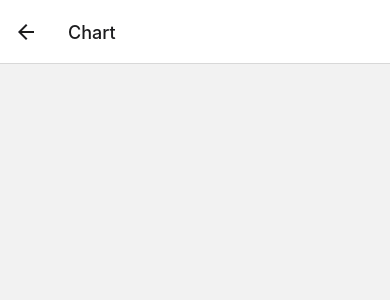
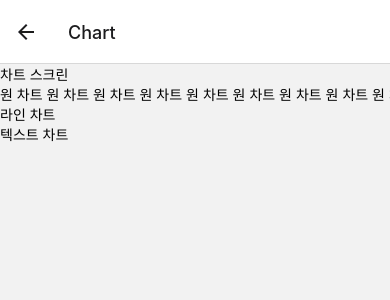
Before and after one commit to Tech5818/BookStage-Client, a React Native app: screen /Chart in a window 390 px wide. Shown: the top 300 px of the page. Built offline with nearby package versions, Linux system fonts and the light colour scheme.

Commit message:
2023-12-05 > 간단한 가로 스크롤 - 이정욱

```diff
--- /dev/null
+++ b/src/components/chart/circle/CircleChart.js
@@ -0,0 +1,11 @@
+import { View, Text } from "react-native";
+
+export const CircleChart = () => {
+    return(
+        <View style={{overflow:"hidden"}}>
+            <Text>
+                원 차트 원 차트 원 차트 원 차트 원 차트 원 차트 원 차트 원 차트 원 차트 원 차트 원 차트
+            </Text>
+        </View>
+    )
+}
--- /dev/null
+++ b/src/components/chart/line/LineChart.js
@@ -0,0 +1,11 @@
+import { View, Text } from "react-native";
+
+export const LineChart = () => {
+    return(
+        <View>
+            <Text>
+                라인 차트
+            </Text>
+        </View>
+    )
+}
--- /dev/null
+++ b/src/components/chart/text/TextChart.js
@@ -0,0 +1,11 @@
+import { View, Text } from "react-native";
+
+export const TextChart = () => {
+    return(
+        <View>
+            <Text>
+                텍스트 차트
+            </Text>
+        </View>
+    )
+}
--- a/src/screens/Chart.screen.js
+++ b/src/screens/Chart.screen.js
@@ -1,5 +1,41 @@
+import { ScrollView,View, Text } from "react-native";
+import { CircleChart } from "../components/chart/circle/CircleChart";
+import { LineChart } from "../components/chart/line/LineChart";
+import { TextChart } from "../components/chart/text/TextChart";
+
 const ChartScreen = () => {
-
+    // 스택헤서 헤더 X
+    // 읽은 권수, 읽은 페이지 월 평균 (텍스트)
+    // 원 그래프로 장르 그래프 작성 (원)
+    // 월별 평균 독서 시간  (막대)
+    // 월마다 읽은 책 그래프 (꺾은선)
+    return(
+        <View>
+            <View>
+                <Text>
+                    차트 스크린
+                </Text>
+            </View>
+            <ScrollView
+                horizontal={true}
+                showHorizontalScrollIndicator={false}
+            >
+                <CircleChart />
+            </ScrollView>
+            <ScrollView
+                horizontal={true}
+                showHorizontalScrollIndicator={false}
+            >
+                <LineChart />
+            </ScrollView>
+            <ScrollView
+                horizontal={true}
+                showHorizontalScrollIndicator={false}
+            >
+                <TextChart />
+            </ScrollView>
+        </View>
+    )
 }
 
 export default ChartScreen;
```
Also changed, not shown: src/screens/Record.screen.js (line endings or trailing spaces).
